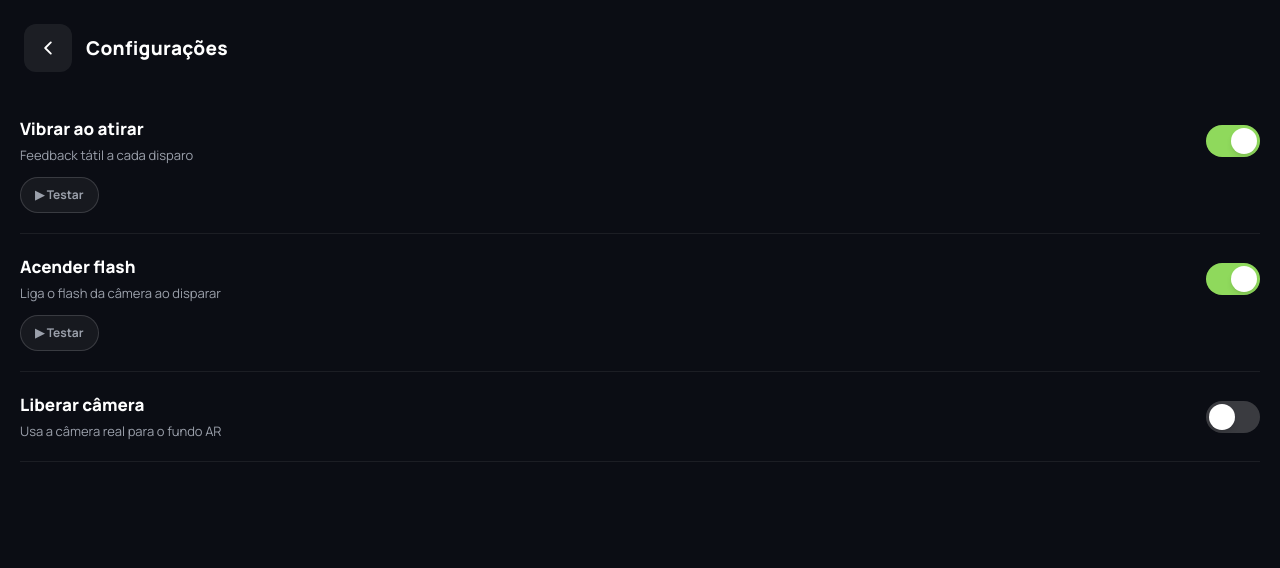
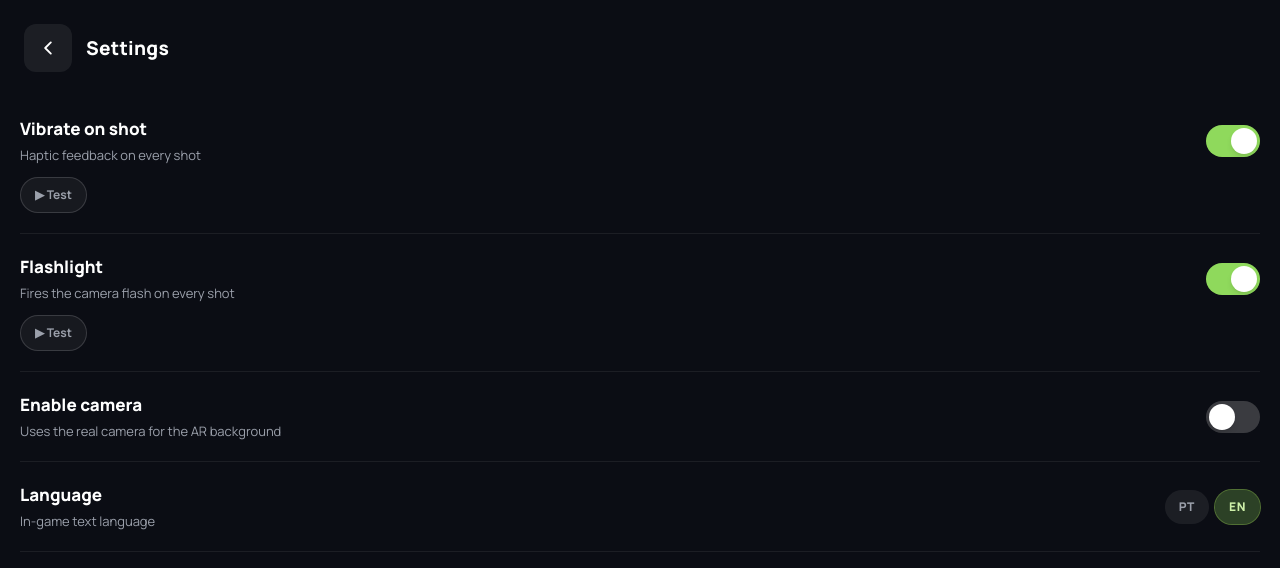
Before and after one commit to Gustavo-cavasotto/word-invaders-2.0, a React (Vite) app: page /settings in a window 1280 px wide. Shown: the top 568 px of the page. Built offline with nearby package versions, Linux system fonts and the light colour scheme; no server answers; what @react-three/xr would draw is missing.

Commit message:
add i18n

```diff
--- a/package.json
+++ b/package.json
@@ -20,15 +20,21 @@
     "@capawesome/capacitor-torch": "^8.0.1",
     "@ionic/react": "^8.5.0",
     "@ionic/react-router": "^8.5.0",
+    "@react-three/drei": "^10.7.7",
+    "@react-three/fiber": "^9.6.1",
+    "@react-three/xr": "^6.6.30",
     "@reduxjs/toolkit": "^2.12.0",
     "@types/react-router": "^5.1.20",
     "@types/react-router-dom": "^5.3.3",
     "@types/three": "^0.185.1",
     "clsx": "^2.1.1",
+    "i18next": "^26.3.6",
+    "i18next-browser-languagedetector": "^8.2.1",
     "ionicons": "^7.4.0",
     "lucide-react": "^1.24.0",
     "react": "19.0.0",
     "react-dom": "19.0.0",
+    "react-i18next": "^17.0.9",
     "react-redux": "^9.3.0",
     "react-router": "^5.3.4",
     "react-router-dom": "^5.3.4",
--- a/src/components/arsenal/WeaponCard.tsx
+++ b/src/components/arsenal/WeaponCard.tsx
@@ -1,4 +1,5 @@
 import { cn } from "@/lib/utils";
+import { useTranslation } from "react-i18next";
 
 type WeaponColor = "green" | "blue" | "orange" | "pink";
 
@@ -24,6 +25,8 @@ export function WeaponCard({
   equipped = false,
   price,
 }: WeaponCardProps) {
+  const { t } = useTranslation();
+
   return (
     <div
       className={cn(
@@ -52,7 +55,7 @@ export function WeaponCard({
           className="flex-shrink-0 rounded-full px-3.5 py-2 text-[11px] font-black tracking-wider text-[#10240A]"
           style={{ background: "linear-gradient(180deg, #B7EC6E, #8FD95C)" }}
         >
-          EQUIPADA
+          {t("arsenal.equipped")}
         </div>
       ) : (
         <div className="flex flex-shrink-0 items-center gap-1.5 rounded-full bg-white/7 px-3.5 py-2 text-sm font-bold text-[#D7D8DC]">
--- a/src/components/settings/SettingItem.tsx
+++ b/src/components/settings/SettingItem.tsx
@@ -1,5 +1,6 @@
 import { Switch } from "@/components/ui/switch";
 import { IonButton } from "@ionic/react";
+import { useTranslation } from "react-i18next";
 
 type SettingItemProps = {
   title: string;
@@ -16,6 +17,8 @@ export function SettingItem({
   onCheckedChange,
   onTest,
 }: SettingItemProps) {
+  const { t } = useTranslation();
+
   return (
     <div className="border-b border-white/7 py-5">
       <div className="flex items-center justify-between gap-4">
@@ -28,7 +31,7 @@ export function SettingItem({
 
       {onTest && (
         <IonButton className="btn-test mt-3" onClick={onTest}>
-          ▶ Testar
+          {t("settings.test")}
         </IonButton>
       )}
     </div>
--- /dev/null
+++ b/src/i18n/index.ts
@@ -0,0 +1,30 @@
+import i18n from "i18next";
+import LanguageDetector from "i18next-browser-languagedetector";
+import { initReactI18next } from "react-i18next";
+import en from "./locales/en.json";
+import pt from "./locales/pt.json";
+
+export const LANGUAGES = [
+  { code: "pt", label: "PT" },
+  { code: "en", label: "EN" },
+] as const;
+
+i18n
+  .use(LanguageDetector)
+  .use(initReactI18next)
+  .init({
+    resources: {
+      pt: { translation: pt },
+      en: { translation: en },
+    },
+    fallbackLng: "pt",
+    supportedLngs: ["pt", "en"],
+    nonExplicitSupportedLngs: true,
+    interpolation: { escapeValue: false },
+    detection: {
+      order: ["localStorage", "navigator"],
+      caches: ["localStorage"],
+    },
+  });
+
+export default i18n;
--- /dev/null
+++ b/src/i18n/locales/en.json
@@ -0,0 +1,68 @@
+{
+  "home": {
+    "tagline": "Augmented reality • point and shoot",
+    "arReady": "AR READY",
+    "play": "▶ PLAY",
+    "arsenal": "🔫 ARSENAL",
+    "settings": "⚙️ SETTINGS"
+  },
+  "settings": {
+    "title": "Settings",
+    "vibrate": {
+      "title": "Vibrate on shot",
+      "description": "Haptic feedback on every shot"
+    },
+    "flash": {
+      "title": "Flashlight",
+      "description": "Fires the camera flash on every shot"
+    },
+    "camera": {
+      "title": "Enable camera",
+      "description": "Uses the real camera for the AR background"
+    },
+    "language": {
+      "title": "Language",
+      "description": "In-game text language"
+    },
+    "test": "▶ Test"
+  },
+  "arsenal": {
+    "title": "Arsenal",
+    "equipped": "EQUIPPED",
+    "weapons": {
+      "classic": {
+        "name": "Classic",
+        "description": "Standard damage • Normal fire rate • 6-round mag"
+      },
+      "machineGun": {
+        "name": "Machine Gun",
+        "description": "Low damage • Very high fire rate • 24-round mag"
+      },
+      "shotgun": {
+        "name": "Shotgun",
+        "description": "Area damage • Slow fire rate • 5-round mag"
+      },
+      "turret": {
+        "name": "Turret",
+        "description": "Auto aim • High fire rate • 14-round mag"
+      }
+    }
+  },
+  "exitDialog": {
+    "title": "Leave the match?",
+    "message": "Your current progress will be lost. Are you sure you want to leave?",
+    "cancel": "Keep playing",
+    "confirm": "Leave"
+  },
+  "noXR": {
+    "message": "WebXR is not available",
+    "intro": "To play Word Invaders AR, you need:",
+    "browserLabel": "Compatible browser:",
+    "browserText": "Chrome, Edge or another browser with WebXR support",
+    "deviceLabel": "ARCore-capable device:",
+    "deviceText": "Android 7.0+ with ARCore installed",
+    "emulatorLabel": "WebXR emulator:",
+    "emulatorText": "For development, use the WebXR Emulator extension in Chrome DevTools",
+    "compatibleDevices": "Compatible Devices"
+  }
+}
--- /dev/null
+++ b/src/i18n/locales/pt.json
@@ -0,0 +1,68 @@
+{
+  "home": {
+    "tagline": "Realidade aumentada • aponte e atire",
+    "arReady": "AR READY",
+    "play": "▶ JOGAR",
+    "arsenal": "🔫 ARSENAL",
+    "settings": "⚙️ CONFIGURAÇÕES"
+  },
+  "settings": {
+    "title": "Configurações",
+    "vibrate": {
+      "title": "Vibrar ao atirar",
+      "description": "Feedback tátil a cada disparo"
+    },
+    "flash": {
+      "title": "Acender flash",
+      "description": "Liga o flash da câmera ao disparar"
+    },
+    "camera": {
+      "title": "Liberar câmera",
+      "description": "Usa a câmera real para o fundo AR"
+    },
+    "language": {
+      "title": "Idioma",
+      "description": "Idioma dos textos do jogo"
+    },
+    "test": "▶ Testar"
+  },
+  "arsenal": {
+    "title": "Arsenal",
+    "equipped": "EQUIPADA",
+    "weapons": {
+      "classic": {
+        "name": "Clássica",
+        "description": "Dano padrão • Cadência normal • pente 6"
+      },
+      "machineGun": {
+        "name": "Metralhadora",
+        "description": "Dano baixo • Cadência altíssima • pente 24"
+      },
+      "shotgun": {
+        "name": "Espingarda",
+        "description": "Dano em área • Cadência lenta • pente 5"
+      },
+      "turret": {
+        "name": "Torreta",
+        "description": "Mira automática • Cadência alta • pente 14"
+      }
+    }
+  },
+  "exitDialog": {
+    "title": "Sair da partida?",
+    "message": "O progresso atual será perdido. Tem certeza que deseja sair?",
+    "cancel": "Continuar",
+    "confirm": "Sair"
+  },
+  "noXR": {
+    "message": "WebXR não está disponível",
+    "intro": "Para jogar Word Invaders AR, você precisa de:",
+    "browserLabel": "Navegador compatível:",
+    "browserText": "Chrome, Edge ou outro navegador com suporte a WebXR",
+    "deviceLabel": "Dispositivo com ARCore:",
+    "deviceText": "Android 7.0+ com ARCore instalado",
+    "emulatorLabel": "Emulador WebXR:",
+    "emulatorText": "Para desenvolvimento, use a extensão WebXR Emulator no Chrome DevTools",
+    "compatibleDevices": "Dispositivos Compatíveis"
+  }
+}
--- a/src/main.tsx
+++ b/src/main.tsx
@@ -1,6 +1,7 @@
 import React from 'react'
 import { createRoot } from 'react-dom/client'
 import App from './App'
+import './i18n'
 import './index.css'
 
 const container = document.getElementById('root')!
--- a/src/pages/HomeScreen.tsx
+++ b/src/pages/HomeScreen.tsx
@@ -7,10 +7,12 @@ import {
   useIonViewWillEnter,
 } from "@ionic/react";
 import { useState } from "react";
+import { useTranslation } from "react-i18next";
 import { useHistory } from "react-router-dom";
 
 export function HomeScreen() {
   const history = useHistory();
+  const { t } = useTranslation();
 
   const [sceneActive, setSceneActive] = useState(true);
   useIonViewWillEnter(() => setSceneActive(true));
@@ -48,7 +50,7 @@ export function HomeScreen() {
           </h1>
 
           <p className="mt-3 text-[14px] text-gray-sub">
-            Realidade aumentada • aponte e atire
+            {t("home.tagline")}
           </p>
 
           <div className="mt-3.5 flex items-center gap-1.5 rounded-full border border-alien-green/45 bg-[rgba(20,32,14,0.5)] px-3.5 py-1.5 text-[11px] font-black tracking-[.14em] text-[#CDEFA8]">
@@ -56,7 +58,7 @@ export function HomeScreen() {
               className="h-1.5 w-1.5 animate-blink rounded-full bg-alien-glow"
               style={{ boxShadow: "0 0 8px #A6E85C" }}
             />
-            AR READY
+            {t("home.arReady")}
           </div>
         </div>
 
@@ -65,21 +67,21 @@ export function HomeScreen() {
             className="btn-pixel btn-pixel-primary"
             onClick={() => history.push("/gameplay")}
           >
-            ▶ JOGAR
+            {t("home.play")}
           </IonButton>
 
           <IonButton
             className="btn-pixel btn-pixel-dark"
             onClick={() => history.push("/arsenal")}
           >
-            🔫 ARSENAL
+            {t("home.arsenal")}
           </IonButton>
 
           <IonButton
             className="btn-pixel btn-pixel-dark"
             onClick={() => history.push("/settings")}
           >
-            ⚙️ CONFIGURAÇÕES
+            {t("home.settings")}
           </IonButton>
         </div>
       </div>
--- a/src/pages/SettingsScreen.tsx
+++ b/src/pages/SettingsScreen.tsx
@@ -1,41 +1,76 @@
 import { SettingItem } from "@/components/settings/SettingItem";
 import { NavHeader } from "@/components/ui/NavHeader";
+import { LANGUAGES } from "@/i18n";
 import { vibrate } from "@/lib/haptics";
+import { cn } from "@/lib/utils";
 import { flashTorch } from "@/lib/torch";
 import { IonContent, IonPage } from "@ionic/react";
 import { useState } from "react";
+import { useTranslation } from "react-i18next";
 
 export function SettingsScreen() {
+  const { t, i18n } = useTranslation();
+
   const [vibrateEnabled, setVibrateEnabled] = useState(true);
   const [flashEnabled, setFlashEnabled] = useState(true);
   const [cameraEnabled, setCameraEnabled] = useState(false);
 
   return (
     <IonPage>
-      <NavHeader title="Configurações" />
+      <NavHeader title={t("settings.title")} />
 
       <IonContent scrollY={false}>
         <div className="px-5">
           <SettingItem
-            title="Vibrar ao atirar"
-            description="Feedback tátil a cada disparo"
+            title={t("settings.vibrate.title")}
+            description={t("settings.vibrate.description")}
             checked={vibrateEnabled}
             onCheckedChange={setVibrateEnabled}
             onTest={vibrate}
           />
           <SettingItem
-            title="Acender flash"
-            description="Liga o flash da câmera ao disparar"
+            title={t("settings.flash.title")}
+            description={t("settings.flash.description")}
             checked={flashEnabled}
             onCheckedChange={setFlashEnabled}
             onTest={() => flashTorch(800)}
           />
           <SettingItem
-            title="Liberar câmera"
-            description="Usa a câmera real para o fundo AR"
+            title={t("settings.camera.title")}
+            description={t("settings.camera.description")}
             checked={cameraEnabled}
             onCheckedChange={setCameraEnabled}
           />
+
+          <div className="border-b border-white/7 py-5">
+            <div className="flex items-center justify-between gap-4">
+              <div className="flex-1">
+                <p className="text-[17px] font-extrabold text-white">
+                  {t("settings.language.title")}
+                </p>
+                <p className="mt-1 text-[13px] text-gray-sub">
+                  {t("settings.language.description")}
+                </p>
+              </div>
+
+              <div className="flex gap-1.5">
+                {LANGUAGES.map(({ code, label }) => (
+                  <button
+                    key={code}
+                    onClick={() => i18n.changeLanguage(code)}
+                    className={cn(
+                      "rounded-full px-3.5 py-2 text-[12px] font-black tracking-wider transition-colors",
+                      i18n.resolvedLanguage === code
+                        ? "bg-alien-green/25 text-[#CDEFA8] shadow-[0_0_0_1px_rgba(166,232,92,.45)]"
+                        : "bg-white/7 text-gray-sub",
+                    )}
+                  >
+                    {label}
+                  </button>
+                ))}
+              </div>
+            </div>
+          </div>
         </div>
       </IonContent>
     </IonPage>
```
Also changed, not shown: src/components/ui/ExitConfirmDialog.tsx (+7 -4 lines), src/components/xr/NoXR.tsx (+10 -12 lines), src/pages/ArsenalScreen.tsx (+20 -28 lines), 1 other file (tests, documents, lock files or other folders).
